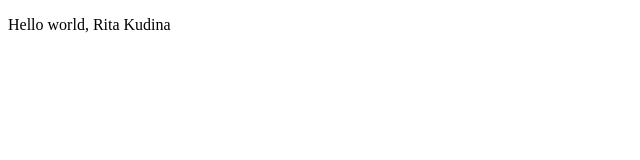
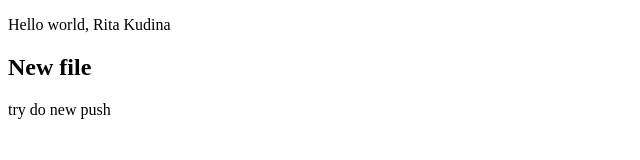
Before and after one commit to Kudina-Margo/Repository-for-learning-js, a plain HTML site: page index.html in a window 1280 px wide. Shown: the whole page, without its empty margins (0-640 px from the left). Drawn offline with Linux system fonts and the light colour scheme.

Commit message:
add new teg in project_2

```diff
--- a/index.html
+++ b/index.html
@@ -8,6 +8,8 @@
 </head>
 <body>
     <p>Hello world, Rita Kudina</p>
+    <h2>New file</h2>
+    <p>try do new push</p>
     <script src="js/script.js">
     </script>
 </body>
```
Also changed, not shown: 1 other file.
